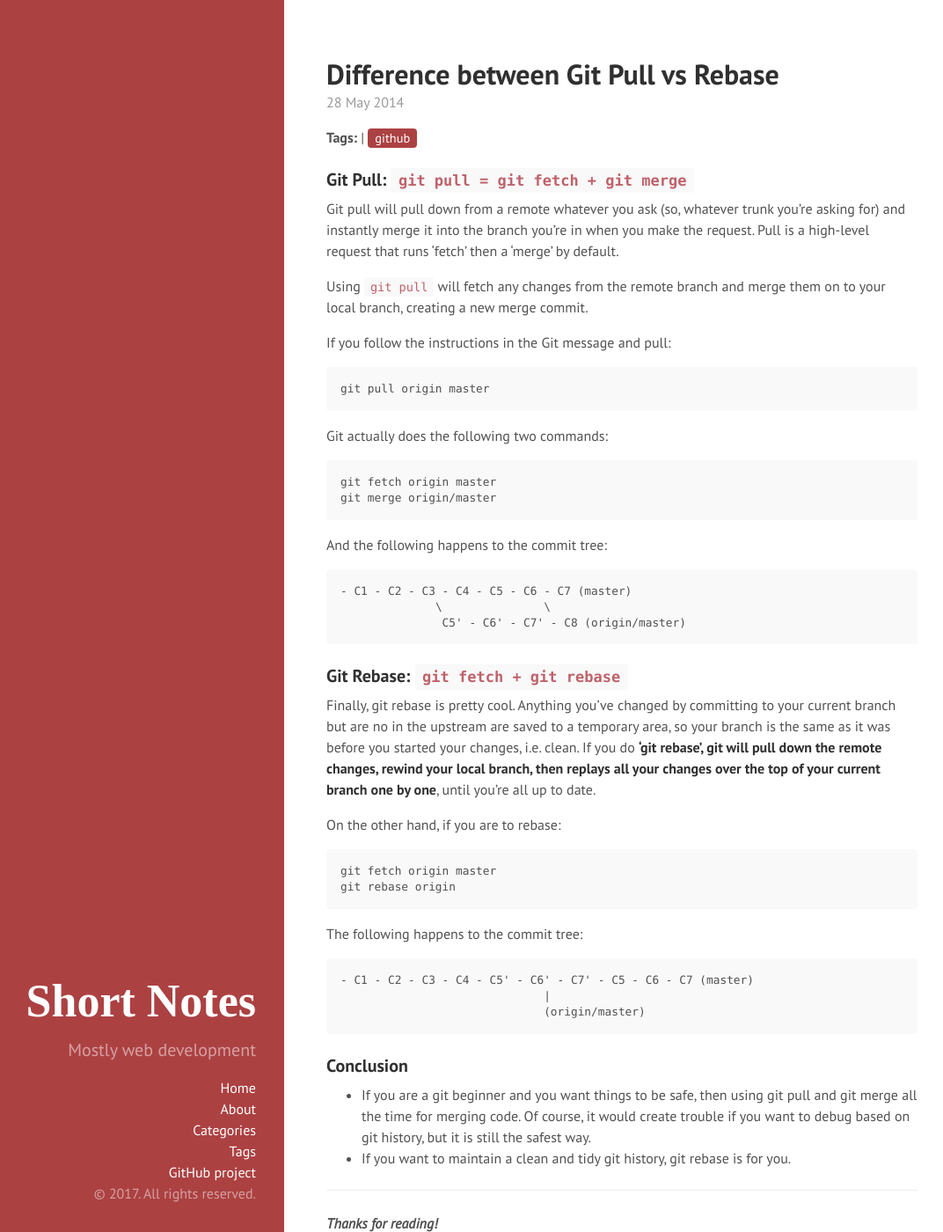
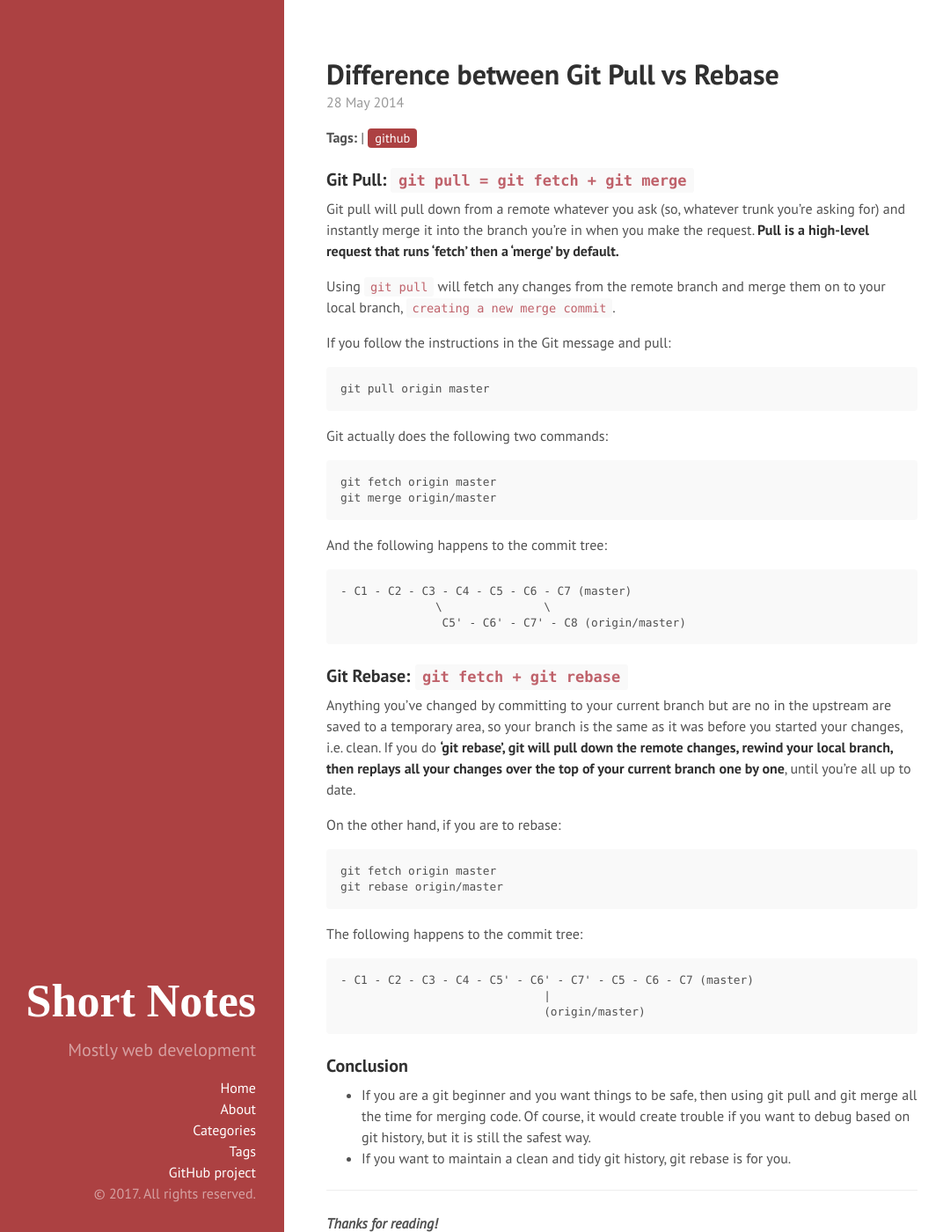
Before and after one commit to rah00l/rah00l.github.io, a Jekyll site: the page built from _posts/2014-05-28-difference-between-git-pull-vs-rebase.md, in a window 1280 px wide and 1400 px high. Shown: the whole window at 88% size, without its empty margins (61-1133 px from the left). Built offline with Jekyll 4.4.1, drawn with Linux system fonts in a browser that asks for light colours; Markdown is read by kramdown in place of the engine named in the settings; comment, search, counter and statistics services are not loaded.

Commit message:
Update post

```diff
--- a/_posts/2014-05-28-difference-between-git-pull-vs-rebase.md
+++ b/_posts/2014-05-28-difference-between-git-pull-vs-rebase.md
@@ -6,9 +6,9 @@ categories:
 ---
 
 ### Git Pull: `git pull = git fetch + git merge`
-Git pull will pull down from a remote whatever you ask (so, whatever trunk you’re asking for) and instantly merge it into the branch you’re in when you make the request. Pull is a high-level request that runs ‘fetch’ then a ‘merge’ by default.
+Git pull will pull down from a remote whatever you ask (so, whatever trunk you’re asking for) and instantly merge it into the branch you’re in when you make the request. **Pull is a high-level request that runs ‘fetch’ then a ‘merge’ by default.**
 
-Using `git pull` will fetch any changes from the remote branch and merge them on to your local branch, creating a new merge commit.
+Using `git pull` will fetch any changes from the remote branch and merge them on to your local branch, `creating a new merge commit`.
 
 If you follow the instructions in the Git message and pull:
 
@@ -26,12 +26,12 @@ And the following happens to the commit tree:
                    C5' - C6' - C7' - C8 (origin/master)
 
 ### Git Rebase: `git fetch + git rebase`
-Finally, git rebase is pretty cool. Anything you’ve changed by committing to your current branch but are no in the upstream are saved to a temporary area, so your branch is the same as it was before you started your changes, i.e. clean. If you do **‘git rebase’, git will pull down the remote changes, rewind your local branch, then replays all your changes over the top of your current branch one by one**, until you’re all up to date.
+Anything you’ve changed by committing to your current branch but are no in the upstream are saved to a temporary area, so your branch is the same as it was before you started your changes, i.e. clean. If you do **‘git rebase’, git will pull down the remote changes, rewind your local branch, then replays all your changes over the top of your current branch one by one**, until you’re all up to date.
 
 On the other hand, if you are to rebase:
 
 	git fetch origin master
-	git rebase origin
+	git rebase origin/master
 
 The following happens to the commit tree:
 
@@ -41,5 +41,5 @@ The following happens to the commit tree:
 
 ### Conclusion
 
-* If you are a git beginner and you want things to be safe, then using git pull and  git merge all the time for merging code. Of course, it would create trouble if you want to debug based on git history, but it is still the safest way.
+* If you are a git beginner and you want things to be safe, then using git pull and git merge all the time for merging code. Of course, it would create trouble if you want to debug based on git history, but it is still the safest way.
 * If you want to maintain a clean and tidy git history, git rebase is for you.
```
